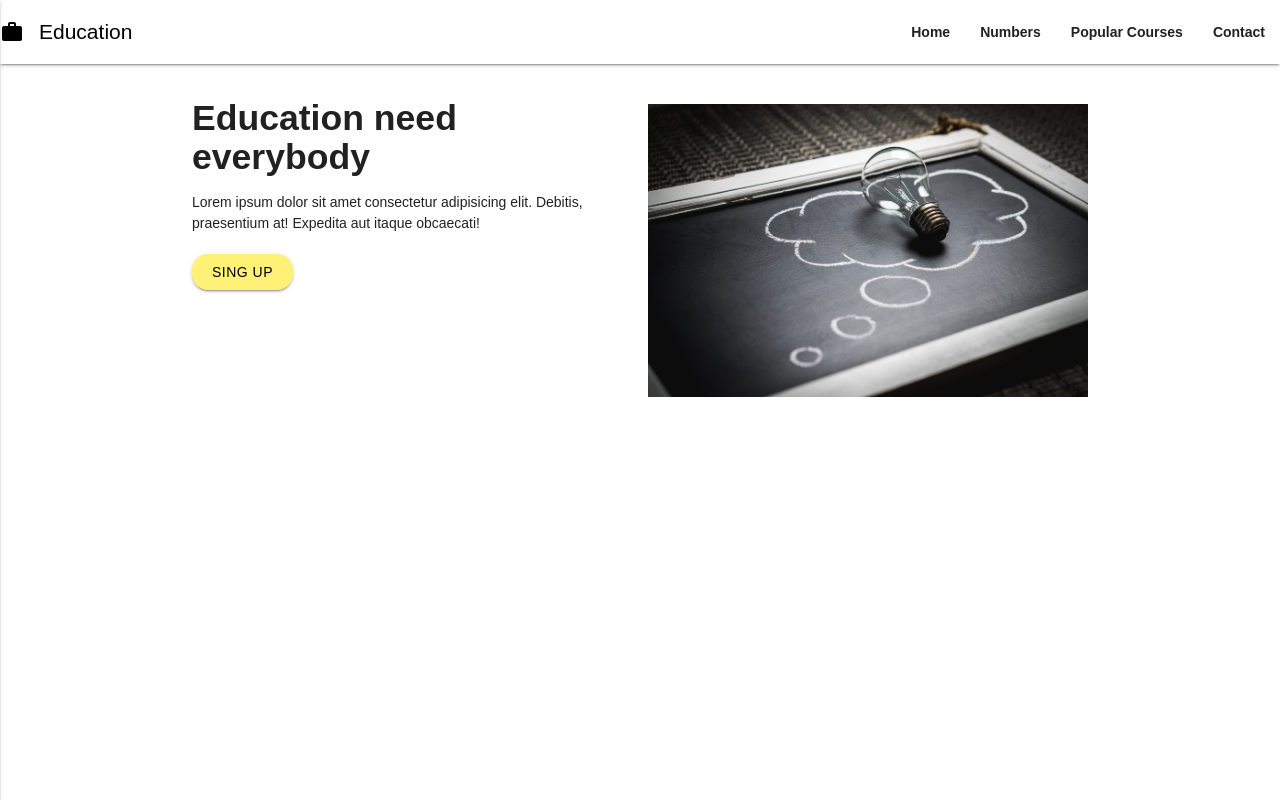
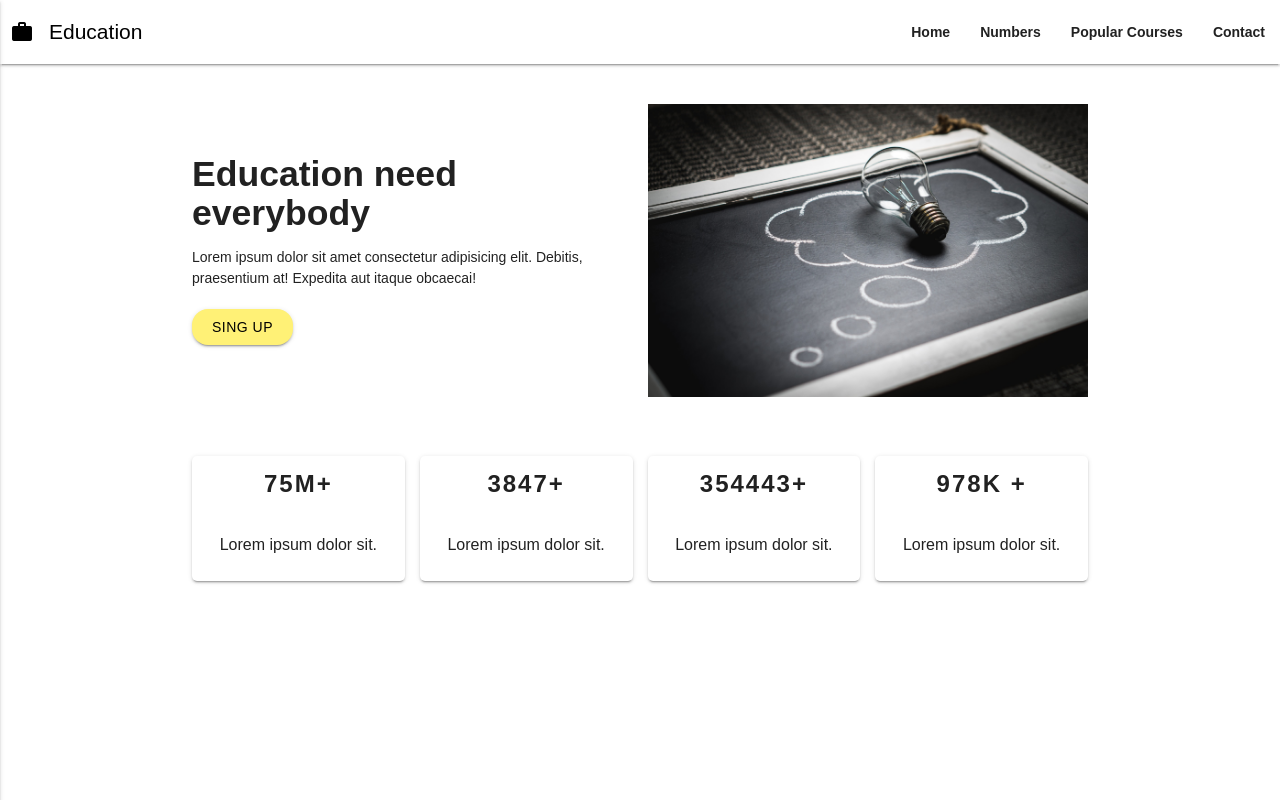
Before and after one commit to BojanMijatovic/Education, a plain HTML site: page index.html in a window 1280 px wide. Drawn offline with nearby package versions, Linux system fonts and the light colour scheme; a web font is replaced by a local one.

Commit message:
section numbers

```diff
--- a/index.html
+++ b/index.html
@@ -49,7 +49,7 @@
 
     <!-- Side nav -->
 
-    <ul class="side-nav center" id="mobile-nav">
+    <ul class="side-nav" id="mobile-nav">
       <li><a href="#home">Home</a></li>
       <li><a href="#numbers">Numbers</a></li>
       <li><a href="#courses">Popular Courses</a></li>
@@ -62,16 +62,48 @@
     <section class="section" id="home">
      <div class="container">
               <div class="row">
-            <div class="col s12 m6">
-              <h2 class="title left">Education need everybody</h2>
-              <p class="left">Lorem ipsum dolor sit amet consectetur adipisicing elit. Debitis, praesentium at! Expedita aut itaque obcaecati!</p>
-              <a href="#" class="btn  yellow lighten-2 black-text waves-effect waves-light left">Sing up</a>
+            <div class="col s12 m6 left">
+              <h2 class="title  ">Education need everybody</h2>
+              <p class=" ">Lorem ipsum dolor sit amet consectetur adipisicing elit. Debitis, praesentium at! Expedita aut itaque obcaecai!</p>
+              <a href="#" class="btn yellow lighten-2 black-text waves-effect waves-light  ">Sing up</a>
             </div>
             <div class="col s12 m6">
             <img src="./img/education.jpg" alt="" class="responsive-img">
           </div>
         </div>
      </div>
+    </section>
+    <!--  Section Numbers -->
+
+    <section id="numbers" class="section">
+      <div class="container">
+        <div class="row center">
+          <div class="col s12 m3">
+            <div class="card">
+              <h3 class="card-title">75M+</h3>
+              <p class="card-content">Lorem ipsum dolor sit.</p>
+            </div>
+          </div>
+             <div class="col s12 m3">
+            <div class="card">
+              <h3 class="card-title">3847+</h3>
+              <p class="card-content">Lorem ipsum dolor sit.</p>
+            </div>
+          </div>
+             <div class="col s12 m3">
+            <div class="card">
+              <h3 class="card-title">354443+</h3>
+              <p class="card-content">Lorem ipsum dolor sit.</p>
+            </div>
+          </div>
+             <div class="col s12 m3">
+            <div class="card">
+              <h3 class="card-title">978K +</h3>
+              <p class="card-content">Lorem ipsum dolor sit.</p>
+            </div>
+          </div>
+        </div>
+      </div>
     </section>
     <!--  Scripts -->
     <script
--- a/style/components/_home.scss
+++ b/style/components/_home.scss
@@ -1,6 +1,15 @@
 @import './general';
 
 #home {
+  //  Media query
+  @media (min-width: 992px) {
+    .row {
+      display: flex;
+      justify-content: center;
+      align-items: center;
+    }
+  }
+
   h2 {
     font-weight: 600;
     margin-top: 2.5rem;
--- a/style/components/_nav.scss
+++ b/style/components/_nav.scss
@@ -1,6 +1,9 @@
 @import './general';
 
 nav {
+  .brand-logo i {
+    padding-left: 1rem;
+  }
   ul {
     li {
       a {
--- /dev/null
+++ b/style/components/_numbers.scss
@@ -0,0 +1,16 @@
+@import './general';
+
+#numbers {
+  .card {
+    .card-title {
+      padding-top: 1.5rem;
+      font-weight: 600;
+      letter-spacing: 2px;
+    }
+    .card-content {
+      font-size: 1.6rem;
+    }
+
+    border-radius: 0.5rem;
+  }
+}
--- a/style/mainStyle.scss
+++ b/style/mainStyle.scss
@@ -1,3 +1,4 @@
 @import './components/general';
 @import './components/nav';
 @import './components/home';
+@import './components/numbers';
```
Also changed, not shown: style/mainStyle.css, 1 other file.
